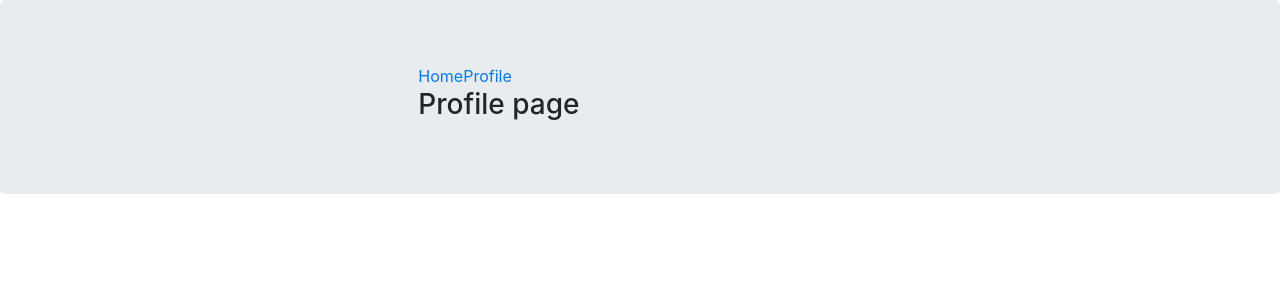
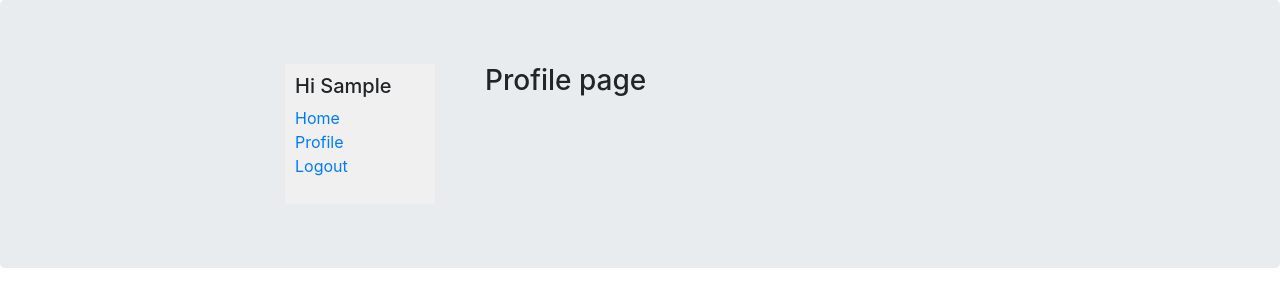
Before and after one commit to eclayaz/todo-app, a React (Create React App) app: page /profile in a window 1280 px wide. Shown: the top 306 px of the page. Built offline with nearby package versions, Linux system fonts and the light colour scheme; sample sign-in values are in the browser's storage.

Commit message:
side bar

```diff
--- a/src/Pages/HomePage.js
+++ b/src/Pages/HomePage.js
@@ -1,28 +1,14 @@
-import React, { useEffect } from 'react';
-import { Link } from 'react-router-dom';
-import { useDispatch, useSelector } from 'react-redux';
-
-import { userActions } from '../actions';
-import { Menu } from '../components';
+import React from 'react';
+import { useSelector } from 'react-redux';
 import { TodoPage } from './';
+import SideBar from '../components';
 
 function HomePage() {
-  // const users = useSelector((state) => state.users);
   const user = useSelector((state) => state.authentication.user);
-  // const dispatch = useDispatch();
-
-  // useEffect(() => {
-  //   dispatch(userActions.getAll());
-  // }, []);
-
   return (
-    <div className="col-lg-8 offset-lg-2">
-      <Menu />
-      <h1>Hi {user.firstName}!</h1>
+    <div style={{ display: 'flex' }}>
+      <SideBar user={user} />
       <TodoPage />
-      <p>
-        <Link to="/login">Logout</Link>
-      </p>
     </div>
   );
 }
--- a/src/Pages/ProfilePage.js
+++ b/src/Pages/ProfilePage.js
@@ -1,10 +1,13 @@
 import React from 'react';
-import { Menu } from '../components';
+import { useSelector } from 'react-redux';
+import SideBar from '../components';
 
 function ProfilePage() {
+  const user = useSelector((state) => state.authentication.user);
+  console.log('p');
   return (
-    <div className="col-lg-8 offset-lg-2">
-      <Menu />
+    <div style={{ display: 'flex' }}>
+      <SideBar user={user} />
       <h3>Profile page</h3>
     </div>
   );
--- a/src/Pages/TodoPage.js
+++ b/src/Pages/TodoPage.js
@@ -5,7 +5,7 @@ import TodoListFooter from './TodoListFooter';
 
 function TodoPage() {
   return (
-    <div className="col-lg-8 offset-lg-2">
+    <div>
       <h3>Todo page</h3>
       <hr />
       <AddTodo />
--- /dev/null
+++ b/src/components/SideBar.js
@@ -0,0 +1,29 @@
+import React from 'react';
+import { Link } from 'react-router-dom';
+
+export default function SideBar({ user }) {
+  return (
+    <div
+      style={{
+        padding: '10px',
+        width: '150px',
+        background: '#f0f0f0',
+        marginRight: '50px',
+      }}
+      className="sidenav"
+    >
+      <h5>Hi {user.firstName}</h5>
+      <ul style={{ listStyleType: 'none', padding: 0 }}>
+        <li>
+          <Link to="/">Home</Link>
+        </li>
+        <li>
+          <Link to="/profile">Profile</Link>
+        </li>
+        <li>
+          <Link to="/login">Logout</Link>
+        </li>
+      </ul>
+    </div>
+  );
+}
--- a/src/components/index.js
+++ b/src/components/index.js
@@ -1,3 +1,4 @@
 export * from './PrivateRoute';
 export * from './Menu';
 export * from './AddTodo';
+export { default } from './SideBar';
```
